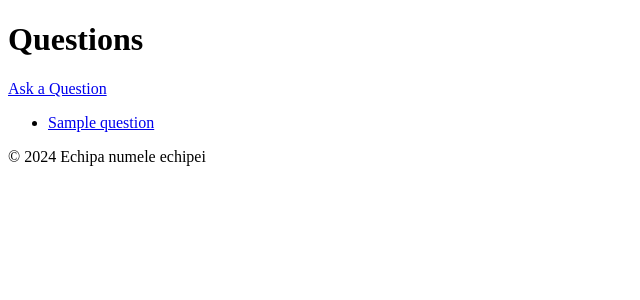
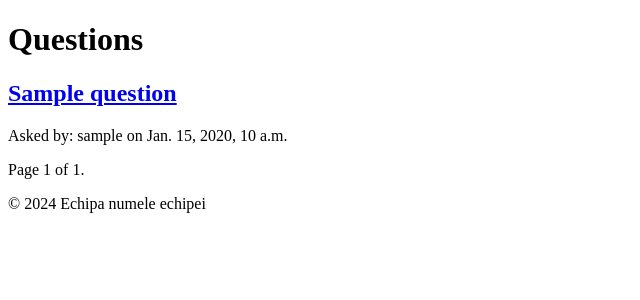
Before and after one commit to EdiWEP/stack-overflow, a Django app: page / in a window 1280 px wide. Shown: the part 134-434 px from the top of the page, without its empty margins (0-640 px from the left). Run offline with Django 5.2, Linux system fonts and the light colour scheme; tables that the repository leaves empty hold one stand-in row (Sample ...).

Commit message:
added ordering questions and pagination feature

```diff
--- a/src/sovf/templates/question_list.html
+++ b/src/sovf/templates/question_list.html
@@ -1,10 +1,33 @@
 {% extends 'base.html' %}
+
 {% block content %}
-<h1>Questions</h1>
-<a href="{% url 'question_create' %}">Ask a Question</a>
-<ul>
+    <h1>Questions</h1>
+
     {% for question in questions %}
-        <li><a href="{% url 'question_detail' question.pk %}">{{ question.title }}</a></li>
+        <div class="question">
+            <h2><a href="{% url 'question_detail' question.id %}">{{ question.title }}</a></h2>
+            <p>Asked by: {{ question.author.username }} on {{ question.created_at }}</p>
+        </div>
+    {% empty %}
+        <p>No questions available.</p>
     {% endfor %}
-</ul>
+
+    <div class="pagination">
+        <span class="step-links">
+            {% if page_obj.has_previous %}
+                <a href="?page=1">&laquo; first</a>
+                <a href="?page={{ page_obj.previous_page_number }}">previous</a>
+            {% endif %}
+
+            <span class="current">
+                Page {{ page_obj.number }} of {{ page_obj.paginator.num_pages }}.
+            </span>
+
+            {% if page_obj.has_next %}
+                <a href="?page={{ page_obj.next_page_number }}">next</a>
+                <a href="?page={{ page_obj.paginator.num_pages }}">last &raquo;</a>
+            {% endif %}
+        </span>
+    </div>
+
 {% endblock %}
--- a/src/sovf/views.py
+++ b/src/sovf/views.py
@@ -21,7 +21,10 @@ class QuestionListView(ListView):
     model = Question
     template_name = "question_list.html"
     context_object_name = "questions"
+    paginate_by = 10
 
+    def get_queryset(self):
+        return Question.objects.all().order_by('-created_at')
 
 class QuestionDetailView(DetailView):
     model = Question
```
